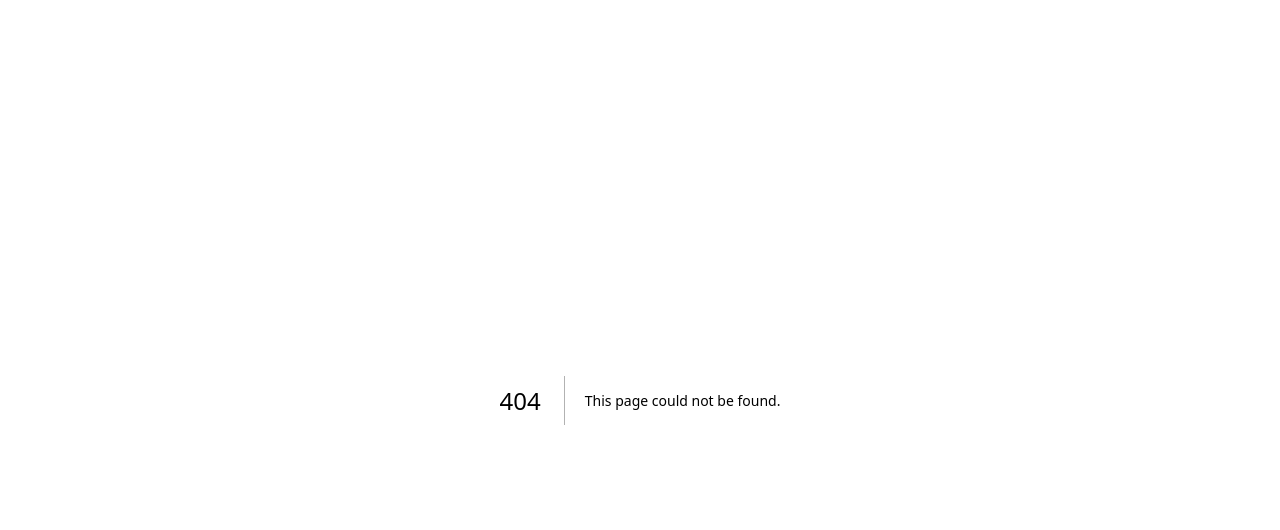
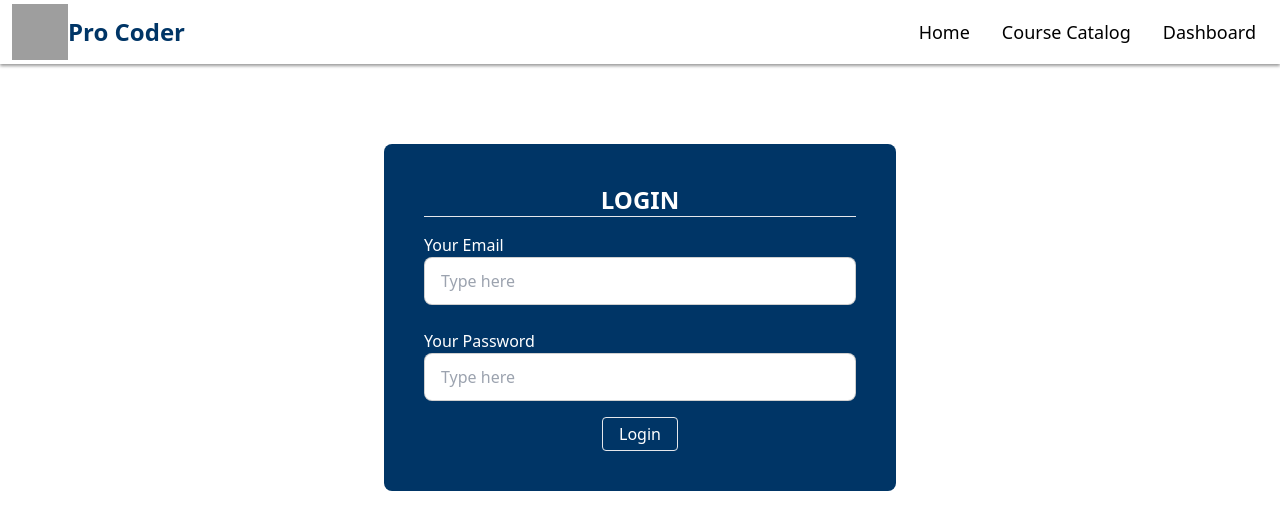
Before and after one commit to kowsar-mahmud-remon/pro-coder, a Next.js app: page /login in a window 1280 px wide. Before the commit this address had no page. Shown: the top 530 px of the page. Built offline with nearby package versions, Linux system fonts and the light colour scheme; grey boxes are pictures that could not be loaded.

Commit message:
added login page

```diff
--- a/package.json
+++ b/package.json
@@ -13,6 +13,7 @@
     "next": "14.0.2",
     "react": "^18",
     "react-dom": "^18",
+    "react-hook-form": "^7.48.2",
     "react-redux": "^8.1.3"
   },
   "devDependencies": {
--- /dev/null
+++ b/src/components/LoginPage/LoginPage.tsx
@@ -0,0 +1,51 @@
+import { useForm } from "react-hook-form";
+import Head from "next/head";
+import styles from "@/styles/Login.module.css";
+
+const LoginPage = () => {
+  const { register, handleSubmit } = useForm();
+
+  const onSubmit = (data: any) => {
+    console.log(data);
+  };
+
+  return (
+    <div className="bg-secondary rounded-lg p-10 text-white lg:w-[40%] lg:mx-auto my-20 mx-5">
+      <div className="">
+        <form onSubmit={handleSubmit(onSubmit)}>
+          <h3 className="text-center font-semibold text-2xl">LOGIN</h3>
+          <hr />
+
+          <div className=" mt-4">
+            <label htmlFor="">Your Email</label>
+            <br />
+            <input
+              type="email"
+              placeholder="Type here"
+              className="input input-bordered w-full text-black"
+              {...register("email", { required: true })}
+            />
+          </div>
+          <br />
+          <div className="">
+            <label htmlFor="">Your Password</label>
+            <br />
+            <input
+              type="password"
+              placeholder="Type here"
+              className="input input-bordered w-full text-black"
+              {...register("password", { required: true })}
+            />
+          </div>
+          <div className="flex justify-center mt-4">
+            <button className="border rounded px-4 py-1" type="submit">
+              Login
+            </button>
+          </div>
+        </form>
+      </div>
+    </div>
+  );
+};
+
+export default LoginPage;
--- a/src/pages/_app.tsx
+++ b/src/pages/_app.tsx
@@ -3,7 +3,6 @@ import "@/styles/globals.css";
 import { Provider } from "react-redux";
 
 export default function MyApp({ Component, pageProps }: any) {
-  // Use the layout defined at the page level, if available
   const getLayout = Component.getLayout || ((page: any) => page);
 
   return getLayout(
--- /dev/null
+++ b/src/pages/login.tsx
@@ -0,0 +1,17 @@
+import RootLayout from "@/components/Layout/RootLayout";
+import LoginPage from "@/components/LoginPage/LoginPage";
+import React from "react";
+
+const login = () => {
+  return (
+    <div>
+      <LoginPage></LoginPage>
+    </div>
+  );
+};
+
+export default login;
+
+login.getLayout = function getLayout(page: any) {
+  return <RootLayout>{page}</RootLayout>;
+};
--- /dev/null
+++ b/src/styles/Login.module.css
@@ -0,0 +1,34 @@
+.form{
+    width: 30%;
+    height: 350px;
+    border-radius: 10px;
+    background: #090928;
+    margin: 8% auto;
+    padding: 20px;
+    text-align: center;
+    color: white
+}
+
+.form form{
+    margin-top: 20px;
+}
+
+.form input{
+    width: 100%;
+    padding: 5px 10px;
+    border-radius: 8px;
+    outline: none;
+}
+
+.form button{
+    width: 50%;
+    margin-top: 20px;
+}
+
+.social_icons{
+    width: 30%;
+    font-size: 40px;
+    margin: 20px auto;
+    display: flex;
+    justify-content: space-between;
+}
```
Also changed, not shown: 1 other file (tests, documents, lock files or other folders).
